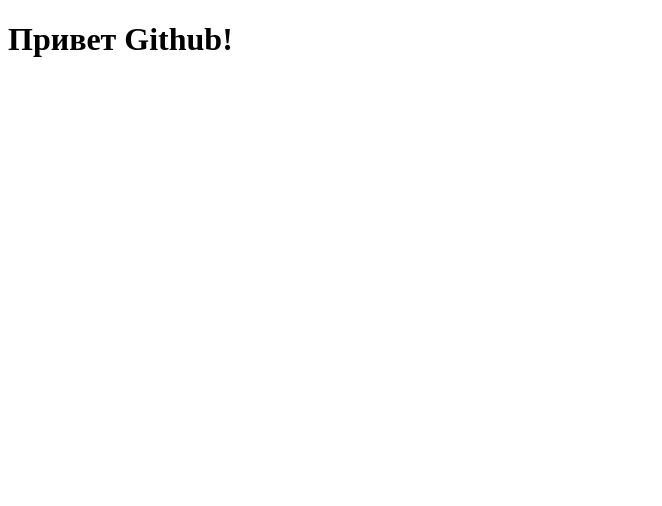
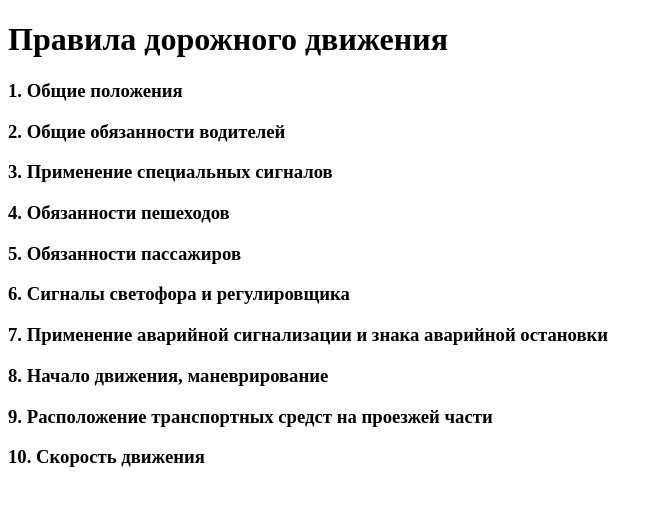
Before and after one commit to yailji/yailji.github.io, a plain HTML site: page dron/index.html in a window 1280 px wide. Shown: the whole page, without its empty margins (0-662 px from the left). Drawn offline with Linux system fonts and the light colour scheme.

Commit message:
29.06.22

```diff
--- a/dron/index.html
+++ b/dron/index.html
@@ -7,7 +7,17 @@
     <title>Dron</title>
 </head>
 <body>
-    <h1>Привет Github!</h1>
+    <h1>Правила дорожного движения</h1>
+    <h3>1. Общие положения</h3>
+    <h3>2. Общие обязанности водителей</h3>
+    <h3>3. Применение специальных сигналов</h3>
+    <h3>4. Обязанности пешеходов</h3>
+    <h3>5. Обязанности пассажиров</h3>
+    <h3>6. Сигналы светофора и регулировщика</h3>
+    <h3>7. Применение аварийной сигнализации и знака аварийной остановки</h3>
+    <h3>8. Начало движения, маневрирование</h3>
+    <h3>9. Расположение транспортных средст на проезжей части</h3>
+    <h3>10. Скорость движения</h3>
 
 </body>
 </html>
```
